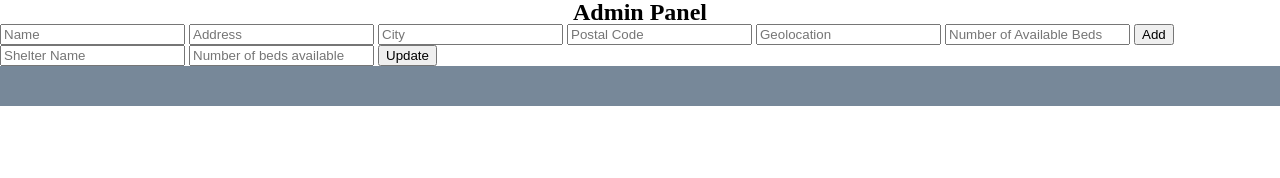
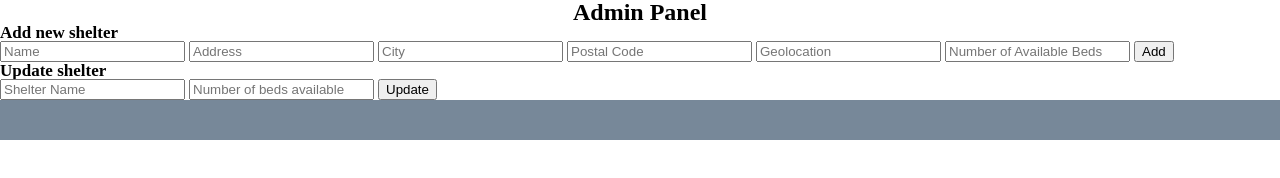
Before and after one commit to tmartinuson/HC2020-HomelessShelter-Backend, a plain HTML site: page admin.html in a window 1280 px wide. Drawn offline with Linux system fonts and the light colour scheme.

Commit message:
add forms labels to admin.html

```diff
--- a/admin.html
+++ b/admin.html
@@ -18,6 +18,7 @@
       <h1>Admin Panel</h1>
     </header>
     <form action="">
+      <label><h3>Add new shelter</h3></label>
       <input type="text" placeholder="Name" id="new-name">
       <input type="text" placeholder="Address" id="new-address">
       <input type="text" placeholder="City" id="new-city">
@@ -28,6 +29,7 @@
     </form>
 
     <form action="">
+      <label><h3>Update shelter</h3></label>
       <input type="text" placeholder="Shelter Name">
       <input type="text" placeholder="Number of beds available">
       <button>Update</button>
```
Also changed, not shown: 1 other file.
